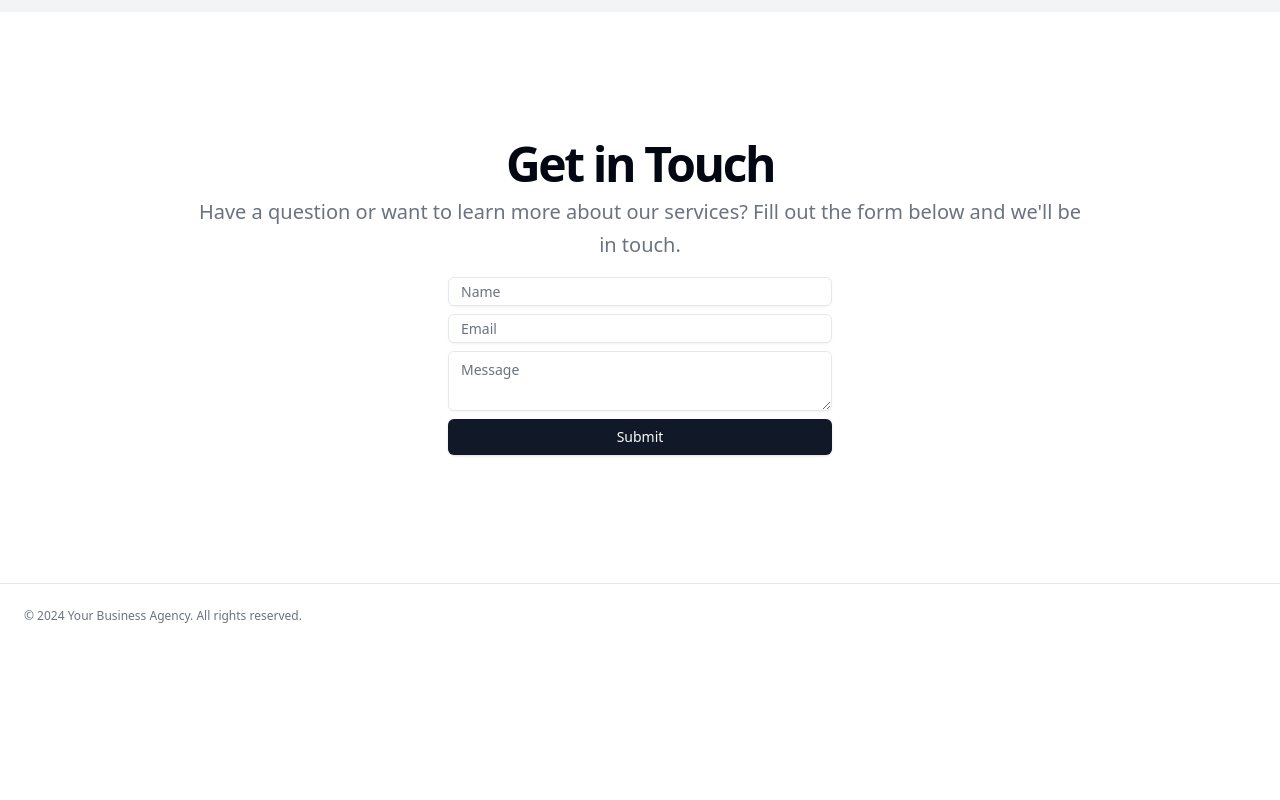
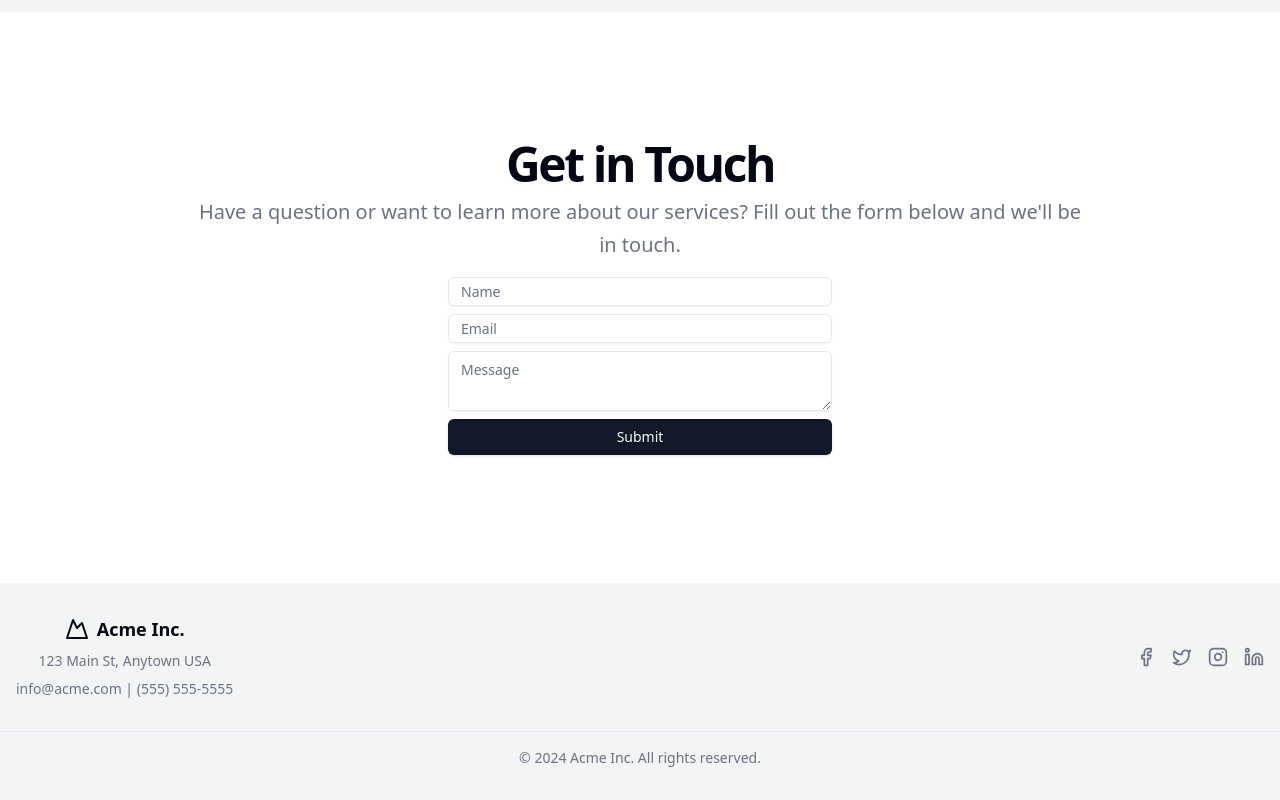
Before and after one commit to javaniecampbell/agency-project, a Gatsby site: page / in a window 1280 px wide. Shown: the part 2941-3741 px from the top of the page. Before the commit the page ends 3589 px from the top, so only its background shows below. Built offline with nearby package versions, Linux system fonts and the light colour scheme; Gatsby itself is replaced by a stand-in of ours.

Commit message:
refactor: add FullWidthFooter component to landing page

```diff
--- a/src/components/component/landing.tsx
+++ b/src/components/component/landing.tsx
@@ -38,6 +38,7 @@ import Products from "./Products";
 import Testimonials from "./Testimonials";
 import Contact from "./Contact";
 import Footer from "./Footer";
+import { FullWidthFooter } from "./full-width-footer";
 
 export function Landing() {
   return (
@@ -50,7 +51,8 @@ export function Landing() {
         <Testimonials />
         <Contact />
       </main>
-      <Footer />
+      {/* <Footer /> */}
+      <FullWidthFooter />
     </div>
   );
 }
```
